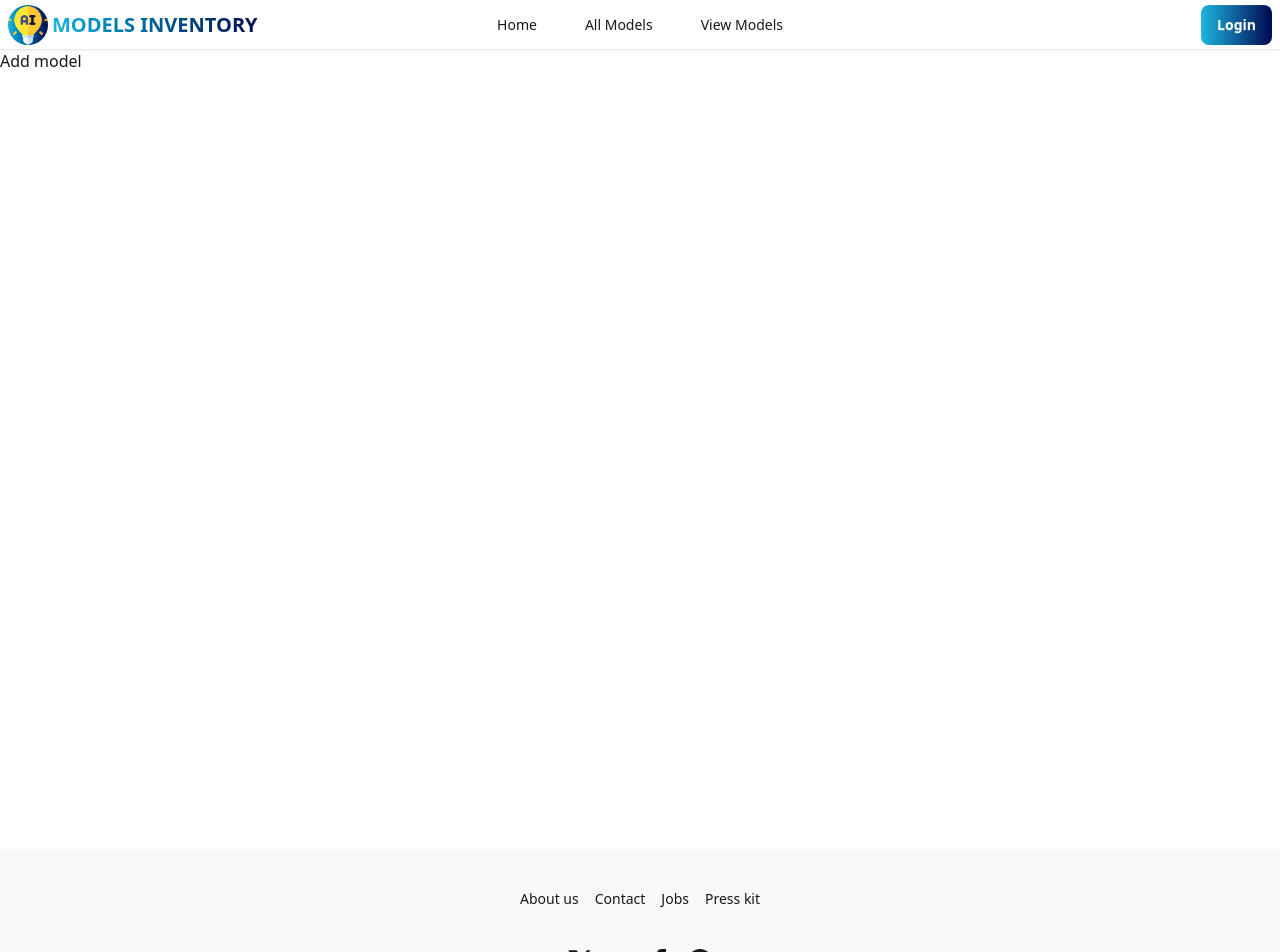
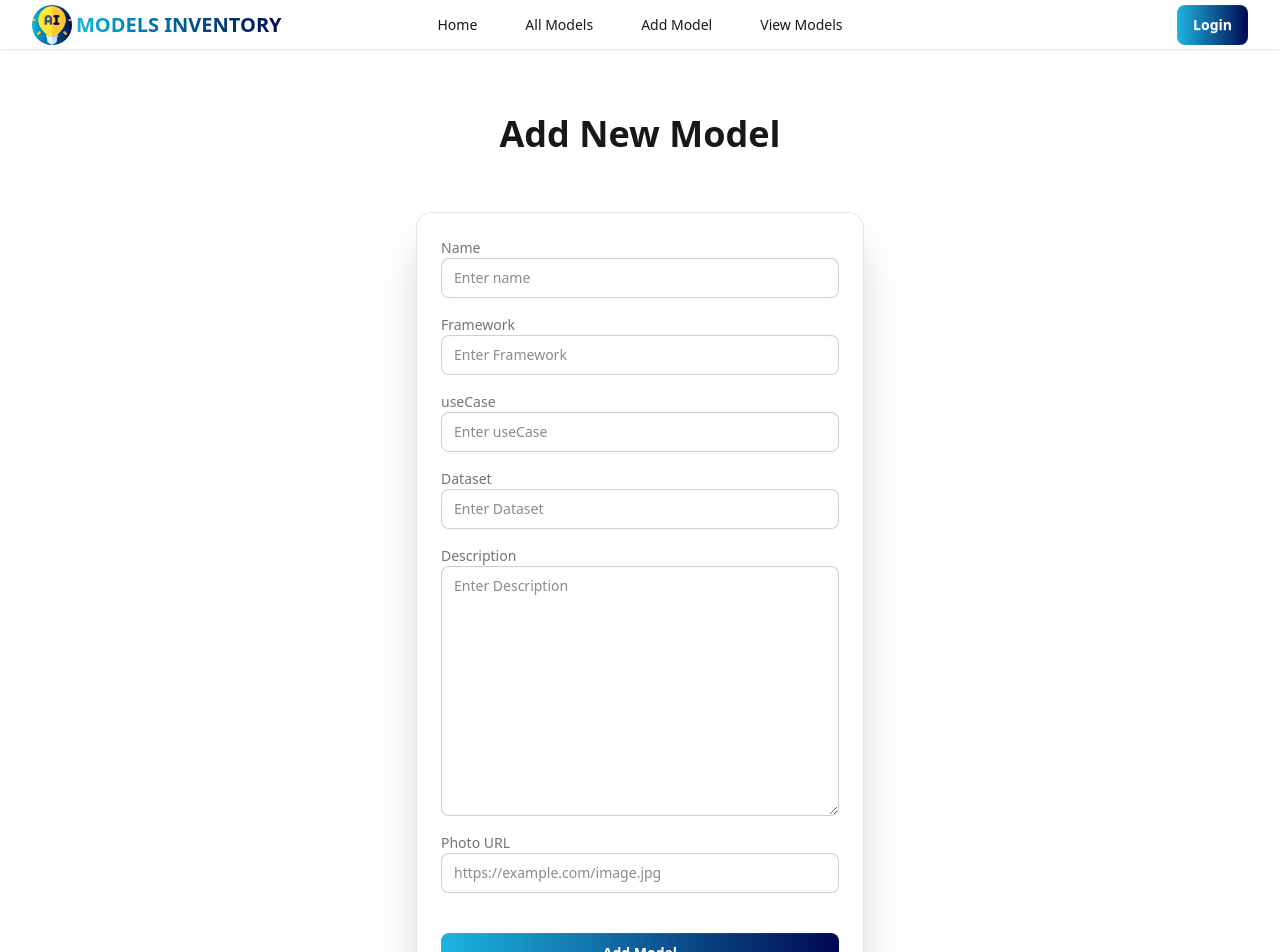
Before and after one commit to himel2535/ai-model-inventory-manager-client, a React (Vite) app: page /add-model in a window 1280 px wide. Shown: the top 952 px of the page. Built offline with nearby package versions, Linux system fonts and the light colour scheme; no server answers.

Commit message:
add new model form creating

```diff
--- a/src/Pages/AddModel.jsx
+++ b/src/Pages/AddModel.jsx
@@ -3,7 +3,119 @@ import React from "react";
 const AddModel = () => {
   return (
     <div>
-      <h2>Add model</h2>
+      <h1 className="text-center lg:text-4xl md:text-3xl text-2xl font-bold mt-12 md:mt-14 mb-12 leading-relaxed">
+        Add New Model
+      </h1>
+      <div className="min-h-screen flex items-center justify-center">
+        <div className="card border border-gray-200 bg-base-100 w-full max-w-md mx-auto shadow-2xl rounded-2xl mb-12">
+          <div className="card-body p-6 relative">
+            <form className="space-y-4">
+              {/* Name Field */}
+              <div>
+                <label className="label font-medium">Name</label>
+                <input
+                  type="text"
+                  name="name"
+                  required
+                  className="input w-full rounded-lg focus:border-0 focus:outline-gray-200"
+                  placeholder="Enter name"
+                />
+              </div>
+
+              {/* ---FrameWork--- */}
+
+              <div>
+                <label className="label font-medium">Framework</label>
+                <input
+                  type="text"
+                  name="framework"
+                  required
+                  className="input w-full rounded-lg focus:border-0 focus:outline-gray-200"
+                  placeholder="Enter Framework"
+                />
+              </div>
+
+              {/* Category Dropdown */}
+              {/* <div>
+            <label className="label font-medium">Category</label>
+            <select
+              defaultValue={""}
+              name="category"
+              required
+              className="select w-full rounded-lg focus:border-0 focus:outline-gray-200"
+            >
+              <option value="" disabled>
+                Select category
+              </option>
+              <option value="Vehicles">Vehicles</option>
+              <option value="Plants">Plants</option>
+              <option value="Foods">Foods</option>
+              <option value="Home & Living">Home & Living</option>
+              <option value="Characters">Characters</option>
+              <option value="Space">Space</option>
+              <option value="Animals">Animals</option>
+              <option value="Other">Other</option>
+            </select>
+          </div> */}
+
+              {/* ---UseCae--- */}
+
+              <div>
+                <label className="label font-medium">useCase</label>
+                <input
+                  type="text"
+                  name="useCase"
+                  required
+                  className="input w-full rounded-lg focus:border-0 focus:outline-gray-200"
+                  placeholder="Enter useCase"
+                />
+              </div>
+
+              {/* ---Dataset--- */}
+
+              <div>
+                <label className="label font-medium">Dataset</label>
+                <input
+                  type="text"
+                  name="dataset"
+                  required
+                  className="input w-full rounded-lg focus:border-0 focus:outline-gray-200"
+                  placeholder="Enter Dataset"
+                />
+              </div>
+
+              {/* ---Description Textarea--- */}
+              <div>
+                <label className="label font-medium">Description</label>
+                <textarea
+                  name="description"
+                  required
+                  rows="3"
+                  className="textarea w-full rounded-lg focus:border-0 focus:outline-gray-200 h-[250px]"
+                  placeholder="Enter Description"
+                ></textarea>
+              </div>
+
+              {/* Thumbnail URL */}
+              <div>
+                <label className="label font-medium">Photo URL</label>
+                <input
+                  type="url"
+                  name="photoURL"
+                  required
+                  className="input w-full rounded-lg focus:border-0 focus:outline-gray-200"
+                  placeholder="https://example.com/image.jpg"
+                />
+              </div>
+
+              {/* Submit Button */}
+              <button type="submit" className="btn w-full mt-6">
+                Add Model
+              </button>
+            </form>
+          </div>
+        </div>
+      </div>
     </div>
   );
 };
--- /dev/null
+++ b/src/Pages/AllModels.jsx
@@ -0,0 +1,29 @@
+import React from "react";
+import { useLoaderData } from "react-router";
+import { ModelCard } from "../components/ModelCard";
+
+const AllModels = () => {
+  const data = useLoaderData();
+  console.log(data);
+  return (
+    <div>
+      <h2 className="text-center lg:text-4xl md:text-3xl text-2xl font-bold mt-12 md:mt-14 mb-4 leading-relaxed">
+        All Models
+      </h2>
+
+      {/* short paragraph */}
+      <p className="text-center max-w-2xl mx-auto text-gray-500 mb-12 px-4 leading-relaxed">
+        Explore our complete collection of AI models — from creative generators to
+        smart assistants. Each model is designed to push the boundaries of innovation
+        and help you achieve more with intelligent automation.
+      </p>
+      <div className="grid lg:grid-cols-3 md:grid-cols-2 grid-cols-1 gap-7 md:gap-5 py-2 mb-10 px-8">
+        {data.map((model) => (
+          <ModelCard key={model._id} model={model}></ModelCard>
+        ))}
+      </div>
+    </div>
+  );
+};
+
+export default AllModels;
--- a/src/components/Banner.jsx
+++ b/src/components/Banner.jsx
@@ -6,7 +6,7 @@ const Banner = () => {
   return (
     <div>
       {/* <img className='w-full mx-auto ' src={bannerLogo} alt="" /> */}
-      <div className="text-center flex flex-col mt-12 mb-14 md:my-12 lg:my-14 leading-relaxed">
+      <div className="text-center px-8 flex flex-col mt-12 mb-14 md:my-12 lg:my-14 leading-relaxed">
         <h1 className=" text-center font-bold lg:text-4xl md:text-3xl text-2xl mb-3 leading-relaxed">
           Talk to Tomorrow’s Technology
         </h1>
--- /dev/null
+++ b/src/components/ModelCard.jsx
@@ -0,0 +1,37 @@
+import { Link } from "react-router";
+
+export const ModelCard = ({ model }) => {
+  const { name, framework, useCase, image, _id } = model;
+  return (
+    <div className="card bg-base-100 shadow-xl hover:shadow-2xl transition-all duration-300 hover:-translate-y-2">
+      <figure className="h-48 overflow-hidden">
+        <img
+          src={image}
+          alt={name}
+          className="w-full h-full object-cover hover:scale-110 transition-transform duration-300"
+        />
+      </figure>
+      <div className="card-body">
+        <div className="flex items-center justify-between">
+          <div className="badge p-2 badge-xs badge-secondary bg-gradient-to-r from-[#1CB5E0] to-[#000851] rounded-full">
+            {framework}
+          </div>
+          <h4 className="line-clamp-1 bg-gradient-to-r from-[#1CB5E0] to-[#000851] bg-clip-text text-transparent">
+            <span className="font-semibold">{useCase}</span>
+          </h4>
+        </div>
+
+        <h2 className="font-extrabold text-lg text-center mt-2 mb-1">{name}</h2>
+
+        <div className="card-actions justify-between items-center ">
+          <Link
+            to={`/model-details/${_id}`}
+            className="btn text-white w-full btn-sm"
+          >
+            View Details
+          </Link>
+        </div>
+      </div>
+    </div>
+  );
+};
--- a/src/components/Navbar.jsx
+++ b/src/components/Navbar.jsx
@@ -21,7 +21,7 @@ const Navbar = () => {
   };
 
   return (
-    <div className="navbar py-0 min-h-0 z-1 shadow-sm glass-card max-w-7xl">
+    <div className="navbar py-0 px-8 min-h-0 z-1 shadow-sm glass-card max-w-7xl">
       <div className="navbar-start">
         <div className="dropdown">
           <div tabIndex={0} role="button" className="btn btn-ghost md:hidden">
@@ -49,7 +49,10 @@ const Navbar = () => {
               <NavLink to={"/"}>Home</NavLink>
             </li>
             <li>
-              <NavLink to={"/add-model"}>All Models</NavLink>
+              <NavLink to={"/all-models"}>All Models</NavLink>
+            </li>
+            <li>
+              <NavLink to={"/add-model"}>Add Model</NavLink>
             </li>
             <li>
               <NavLink to={"/view-models"}>View Models</NavLink>
@@ -73,7 +76,10 @@ const Navbar = () => {
             <NavLink to={"/"}>Home</NavLink>
           </li>
           <li>
-            <NavLink to={"/add-model"}>All Models</NavLink>
+            <NavLink to={"/all-models"}>All Models</NavLink>
+          </li>
+          <li>
+            <NavLink to={"/add-model"}>Add Model</NavLink>
           </li>
           <li>
             <NavLink to={"/view-models"}>View Models</NavLink>
--- a/src/routes/Router.jsx
+++ b/src/routes/Router.jsx
@@ -5,6 +5,7 @@ import AddModel from "../Pages/AddModel";
 import ViewModels from "../Pages/ViewModels";
 import Register from "../components/Register";
 import Login from "../components/Login";
+import AllModels from "../Pages/AllModels";
 
 export const router = createBrowserRouter([
   {
@@ -16,12 +17,17 @@ export const router = createBrowserRouter([
         element: <Home></Home>,
       },
       {
-        path: "/add-model",
-        Component: AddModel,
+        path: "/all-models",
+        Component: AllModels,
+        loader:()=>fetch("http://localhost:3000/models")
       },
       {
         path: "/view-models",
         Component: ViewModels,
+      },
+      {
+        path: "/add-model",
+        Component: AddModel,
       },
       {
         path: "/register",
```
